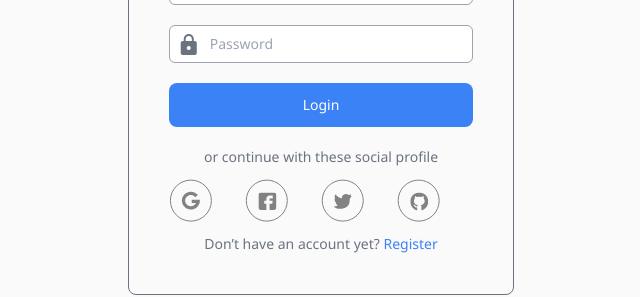
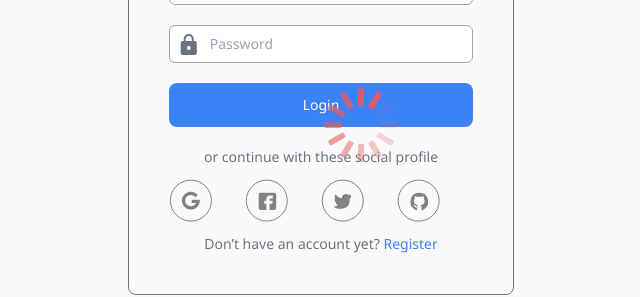
Before and after one commit to Re-Creators/chat-group-frontend, a Vue app: page / in a window 1280 px wide. Shown: the part 315-612 px from the top of the page, without its empty margins (319-959 px from the left). Built offline with nearby package versions, Linux system fonts and the light colour scheme.

Commit message:
add loading

```diff
--- a/package.json
+++ b/package.json
@@ -11,6 +11,7 @@
     "axios": "^0.21.1",
     "core-js": "^3.6.5",
     "vue": "^3.0.0",
+    "vue-loading-overlay": "^4.0.3",
     "vue-router": "^4.0.0-0",
     "vuex": "^4.0.0-0"
   },
--- a/src/App.vue
+++ b/src/App.vue
@@ -1,10 +1,26 @@
 <template>
-    <router-view/>
+    <div>
+      <router-view v-if="!isLoading"/>
+      <Loading v-if="user === null || isLoading"/>
+    </div>
+
 </template>
+
 <script>
+import Loading from './components/Loading.vue'
 
 export default {
-
+  components: {
+    Loading
+  },
+  computed: {
+    user() {
+      return this.$store.state.user
+    },
+    isLoading() {
+      return this.$store.state.isLoading
+    }
+  }
 }
 </script>
 
--- /dev/null
+++ b/src/components/Loading.vue
@@ -0,0 +1,88 @@
+<template>
+    <div class="fixed inset-0 z-20">
+        <div class="absolute top-1/2 left-1/2">
+            <div class="lds-spinner"><div></div><div></div><div></div><div></div><div></div><div></div><div></div><div></div><div></div><div></div><div></div><div></div></div>
+        </div>
+    </div>
+</template>
+<style scoped>
+.lds-spinner {
+  color: official;
+  display: inline-block;
+  position: relative;
+  width: 80px;
+  height: 80px;
+}
+.lds-spinner div {
+  transform-origin: 40px 40px;
+  animation: lds-spinner 1.2s linear infinite;
+}
+.lds-spinner div:after {
+  content: " ";
+  display: block;
+  position: absolute;
+  top: 3px;
+  left: 37px;
+  width: 6px;
+  height: 18px;
+  border-radius: 20%;
+  background: #e15b64;
+}
+.lds-spinner div:nth-child(1) {
+  transform: rotate(0deg);
+  animation-delay: -1.1s;
+}
+.lds-spinner div:nth-child(2) {
+  transform: rotate(30deg);
+  animation-delay: -1s;
+}
+.lds-spinner div:nth-child(3) {
+  transform: rotate(60deg);
+  animation-delay: -0.9s;
+}
+.lds-spinner div:nth-child(4) {
+  transform: rotate(90deg);
+  animation-delay: -0.8s;
+}
+.lds-spinner div:nth-child(5) {
+  transform: rotate(120deg);
+  animation-delay: -0.7s;
+}
+.lds-spinner div:nth-child(6) {
+  transform: rotate(150deg);
+  animation-delay: -0.6s;
+}
+.lds-spinner div:nth-child(7) {
+  transform: rotate(180deg);
+  animation-delay: -0.5s;
+}
+.lds-spinner div:nth-child(8) {
+  transform: rotate(210deg);
+  animation-delay: -0.4s;
+}
+.lds-spinner div:nth-child(9) {
+  transform: rotate(240deg);
+  animation-delay: -0.3s;
+}
+.lds-spinner div:nth-child(10) {
+  transform: rotate(270deg);
+  animation-delay: -0.2s;
+}
+.lds-spinner div:nth-child(11) {
+  transform: rotate(300deg);
+  animation-delay: -0.1s;
+}
+.lds-spinner div:nth-child(12) {
+  transform: rotate(330deg);
+  animation-delay: 0s;
+}
+@keyframes lds-spinner {
+  0% {
+    opacity: 1;
+  }
+  100% {
+    opacity: 0;
+  }
+}
+
+</style>
--- a/src/store/index.js
+++ b/src/store/index.js
@@ -10,6 +10,7 @@ export default createStore({
     user : null,
     token : localStorage.getItem('token'),
     useProvider : false,
+    isLoading : false
   },
   mutations: {
     setToken(state, token) {
@@ -34,6 +35,9 @@ export default createStore({
       state.token = null
 
       localStorage.removeItem('token')
+    },
+    setLoading(state, payload) {
+      state.isLoading = payload
     }
   },
   actions: {
@@ -58,6 +62,7 @@ export default createStore({
       try{
         const { data } = await axios.get('/user')
         commit('setUserData', data)
+
       }catch (e) {
         commit('getUserFailure')
       }
@@ -70,9 +75,11 @@ export default createStore({
       }
     },
     async updateUser({state, commit}, formData) {
+      commit('setLoading', true)
       try {
         const { data } = await axios.post('/user/' + state.user.id, formData)
         commit('setUserData', data)
+        commit('setLoading', false)
         router.push({name: 'Profile'})
       }catch (e) {
         console.log(e)
--- a/src/views/Edit.vue
+++ b/src/views/Edit.vue
@@ -1,5 +1,7 @@
 <template>
     <div v-if="user">
+        <!-- Loadeer -->
+
         <TopMenu/>
        <div class="w-full md:w-3/5 mx-auto">
             <router-link to="/profile" class="text-blue-500 flex flex-row ml-5 md:ml-0">
@@ -59,10 +61,11 @@ import Footer from '../components/Footer.vue'
 export default {
     components: {
         TopMenu,
-        Footer
+        Footer,
     },
     data() {
         return {
+            visible : true,
             name : "",
             bio : "",
             phone : "",
--- a/tailwind.config.js
+++ b/tailwind.config.js
@@ -12,7 +12,8 @@ module.exports = {
 
        },
        backgroundColor: theme => ({
-         'active' :'rgba(242, 242, 242, 1)'
+         'active' :'rgba(242, 242, 242, 1)',
+         'overlay' : 'rgba(0, 0, 0, 0.5)'
        })
     }
   },
```
Also changed, not shown: src/assets/loading.gif (added), 1 other file (tests, documents, lock files or other folders).
